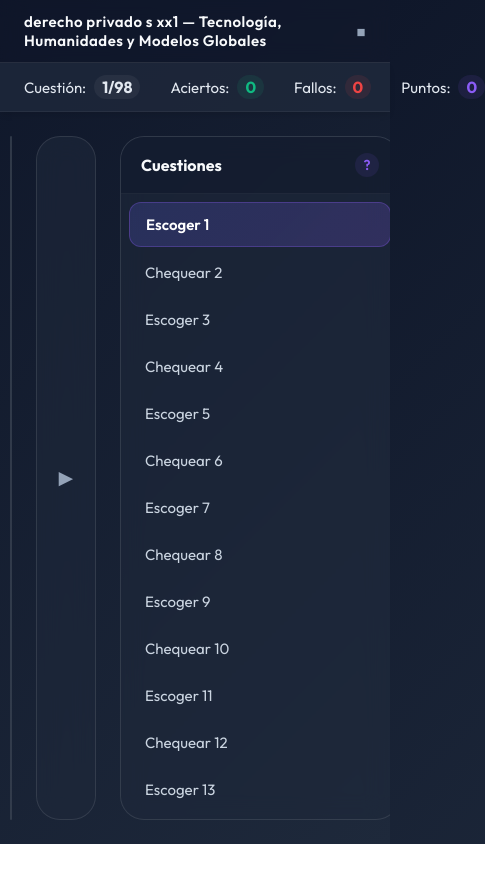
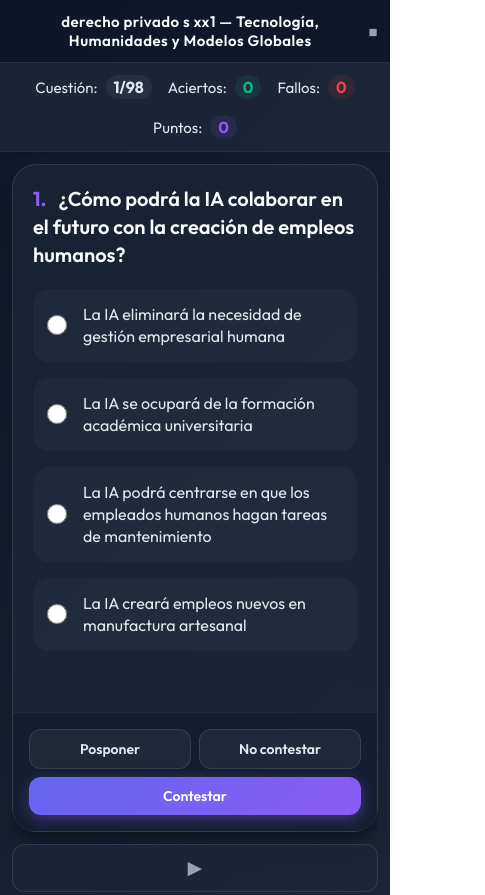
Before and after one commit to matijaime/quiz-tecnologia-parcial1, a plain HTML site: page index.html in a window 390 px wide. Shown: the top 895 px of the page, 485 px wide, since content can reach past the window. Before the commit the page ends 844 px from the top, so only its background shows below. Drawn offline with Linux system fonts and the light colour scheme.

Commit message:
Añadir diseño responsivo para móviles

```diff
--- a/index.html
+++ b/index.html
@@ -299,7 +299,7 @@
     border: 1px solid rgba(255,255,255,0.1);
     border-radius: 1.5rem;
     padding: 40px;
-    width: 500px;
+    width: 90%; max-width: 500px;
     box-shadow: 0 25px 50px -12px rgba(0, 0, 0, 0.5);
     color: #e2e8f0;
   }
@@ -369,6 +369,79 @@
   }
   #question-body {
     animation: slideIn 0.3s ease-out;
+  }
+
+  /* RESPONSIVE DESIGN FOR MOBILE */
+  @media (max-width: 768px) {
+    body {
+      height: auto;
+      min-height: 100vh;
+      overflow-y: auto;
+    }
+    #main {
+      flex-direction: column;
+      padding: 12px;
+      gap: 12px;
+      overflow: visible;
+    }
+    #question-panel {
+      overflow: visible;
+    }
+    #question-body {
+      padding: 20px;
+      overflow: visible;
+    }
+    #question-text {
+      font-size: 20px;
+      margin-bottom: 20px;
+    }
+    .option-row {
+      padding: 12px;
+    }
+    .option-row label {
+      font-size: 16px;
+    }
+    #feedback-bar {
+      padding: 12px 20px;
+      font-size: 14px;
+      min-height: auto;
+    }
+    #btn-bar {
+      padding: 16px;
+      flex-wrap: wrap;
+      justify-content: center;
+      gap: 8px;
+    }
+    .action-btn {
+      flex: 1 1 45%;
+      min-width: 100px;
+      padding: 10px;
+      font-size: 14px;
+    }
+    #arrow-next {
+      width: 100%;
+      height: 48px;
+      border-radius: 0.75rem;
+    }
+    #sidebar {
+      width: 100%;
+      height: 300px;
+      flex-shrink: 0;
+    }
+    #results-box {
+      padding: 24px;
+      width: 95%;
+    }
+    #statsbar {
+      padding: 12px;
+      gap: 16px;
+      flex-wrap: wrap;
+      justify-content: center;
+    }
+    #titlebar {
+      text-align: center;
+      padding: 12px;
+    }
   }
 </style>
 </head>
```
